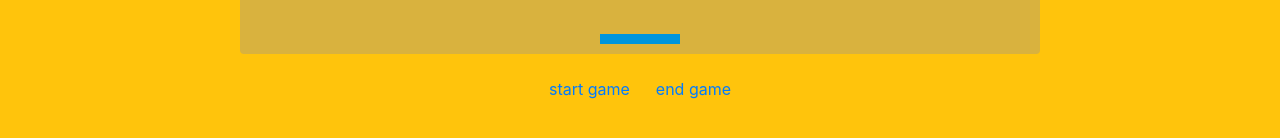
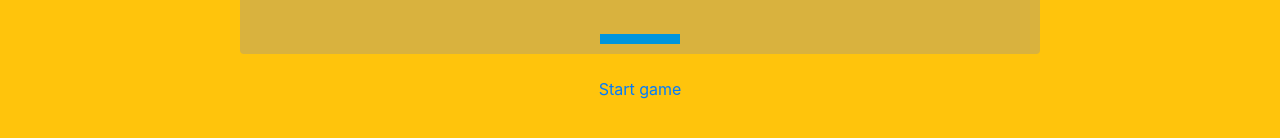
Before and after one commit to alansarluv/superkid-client, a Vue app: page /breakout-game in a window 1280 px wide. Shown: the part 692-830 px from the top of the page. Built offline with nearby package versions, Linux system fonts and the light colour scheme.

Commit message:
set pause and dynamic start end

```diff
--- a/src/components/menu/Breakout.vue
+++ b/src/components/menu/Breakout.vue
@@ -5,8 +5,11 @@
         <h3 class="text-center mb-3">Brick breaker!</h3>
         <canvas id="breakoutcanvas" width="800" height="600"></canvas>
         <div class="d-flex justify-content-center">
-          <div @click="startGame()" class="btn btn-link c-pointer mt-3">start game</div>
-          <div @click="resetGame()" class="btn btn-link c-pointer mt-3">end game</div>
+          <div v-if="!isStart" @click="startGame()" class="btn btn-link c-pointer mt-3">Start game</div>
+          <template v-else>
+            <div @click="resetGame()" class="btn btn-link c-pointer mt-3">End game</div>
+            <div @click="pauseGame()" class="btn btn-link c-pointer mt-3">Pause</div>
+          </template>
         </div>
       </div>
     </div>
@@ -52,7 +55,6 @@
   5.  on moveBall function, add role for reverse the ball direction when it hit the wall
       and then add role for reverse the ball direction when it hit the paddle as well
 */
-
 
   export default {
     data() {
@@ -299,6 +301,12 @@
         this.isStart = true;
       },
 
+      pauseGame() {
+        window.removeEventListener('keydown', this.keyDownListener);
+        window.removeEventListener('keyup', this.keyUpListener);
+        this.isStart = false;
+      },
+
       resetGame() {
         window.removeEventListener('keydown', this.keyDownListener);
         window.removeEventListener('keyup', this.keyUpListener);
```
